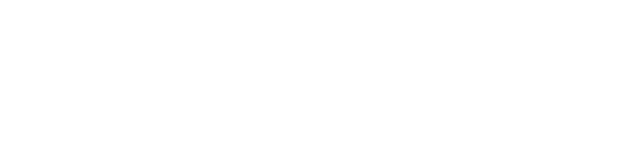
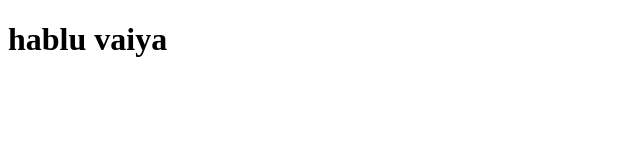
Before and after one commit to Rayhan4674/first-project, a plain HTML site: page index.html in a window 1280 px wide. Shown: the whole page, without its empty margins (0-640 px from the left). Drawn offline with Linux system fonts and the light colour scheme.

Commit message:
added header

```diff
--- a/index.html
+++ b/index.html
@@ -7,6 +7,6 @@
     <title>My first project</title>
 </head>
 <body>
-
+    <h1>hablu vaiya</h1>
 </body>
 </html>
```
